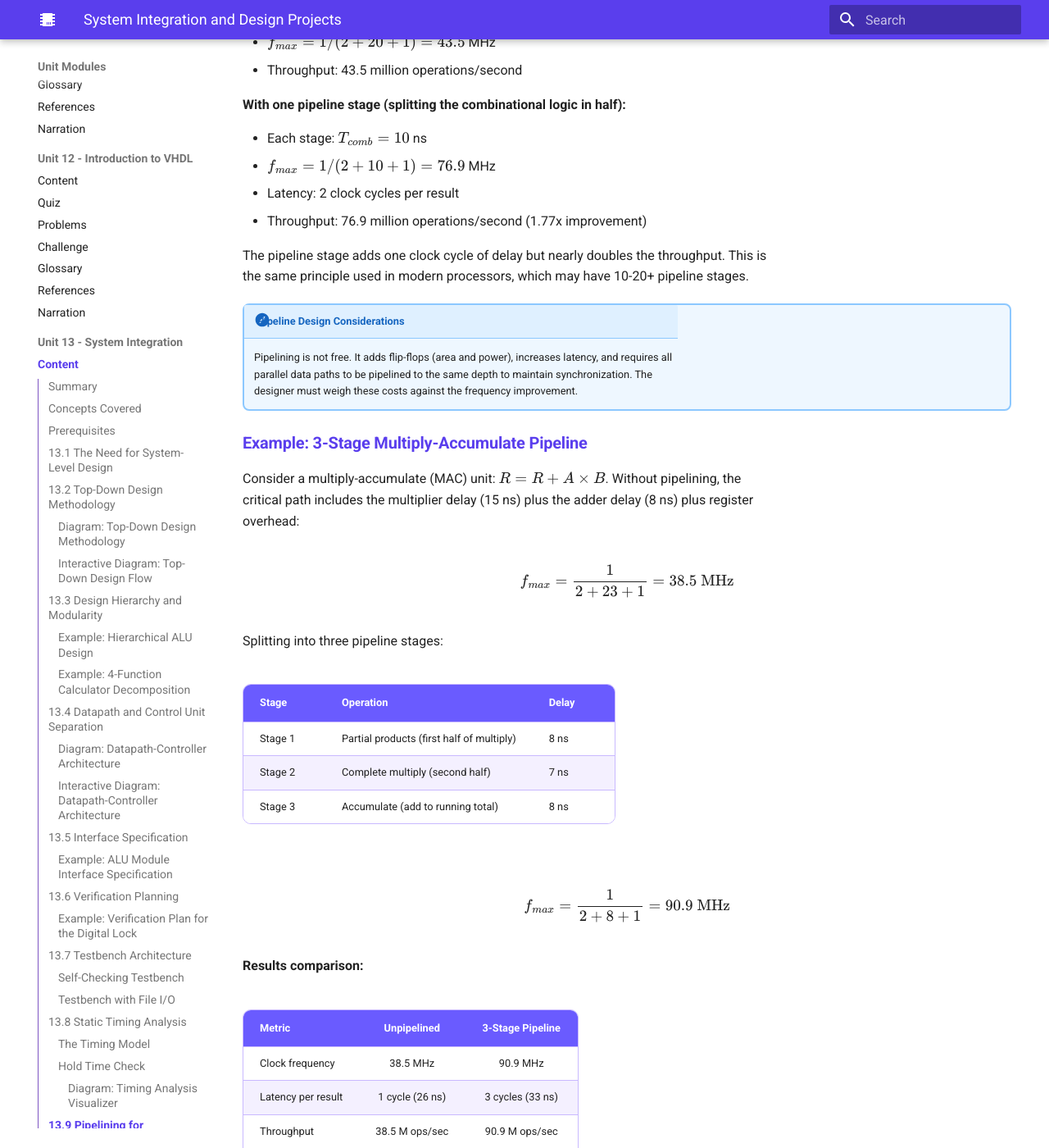
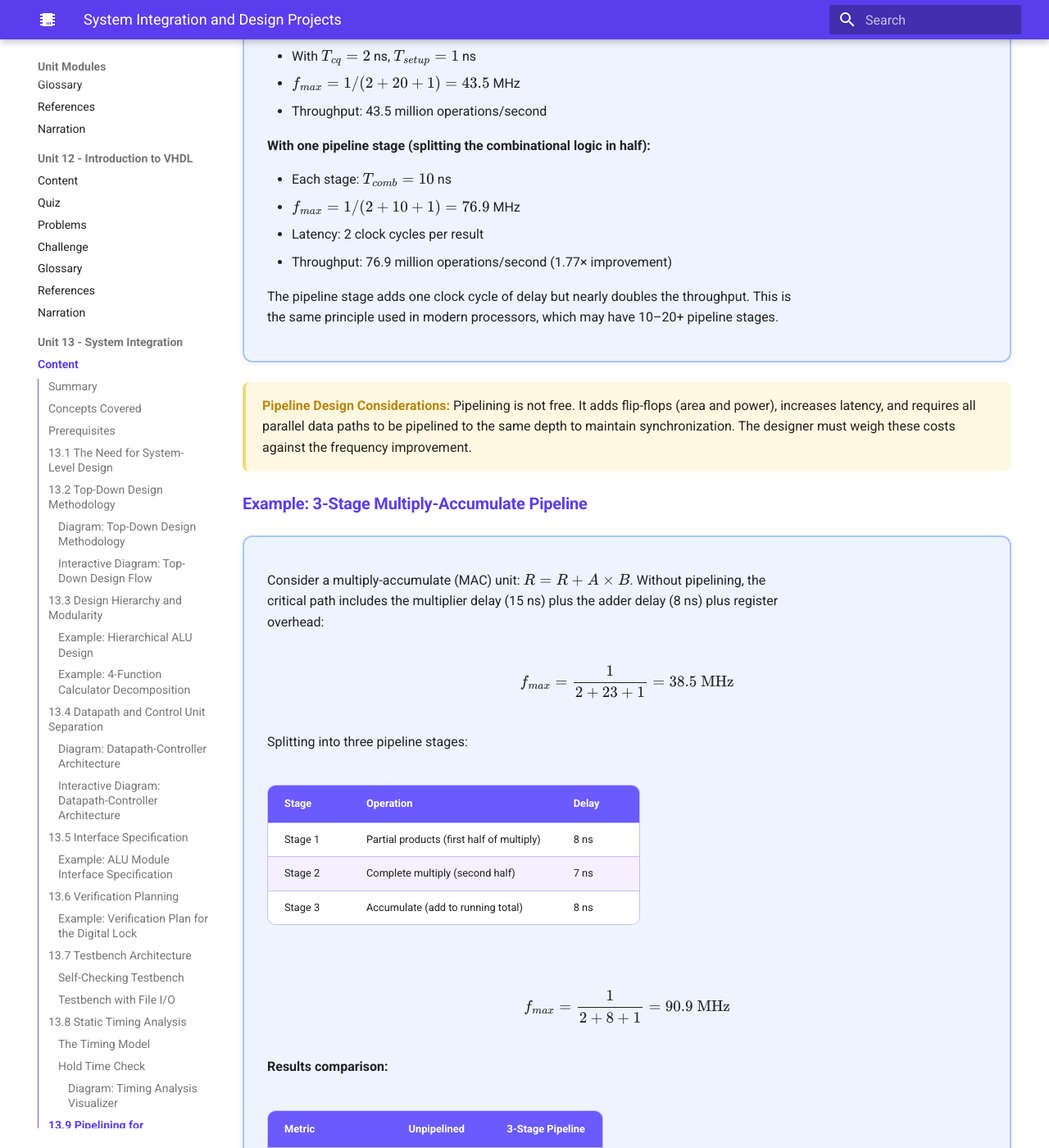
Before and after one commit to Nati-123/intelligent-textbook-ee2301, an MkDocs documentation site: the page built from docs/unit13-system-integration/index.md, in a window 1280 px wide and 1400 px high, scrolled down 15872 px. Shown: the whole window at 82% size. Built offline with MkDocs 1.6.1 and Material for MkDocs 9.7.7, drawn with Linux system fonts in a browser that asks for light colours; nearby versions of some CDN libraries; some of the changed text lies outside the part shown.

Commit message:
Restyle Unit 13.9 Pipelining section with styled cards and callout boxes
Replace plain markdown with blue info cards, yellow note box, and red
warning box matching the textbook's card styling conventions.

Co-Authored-By: Claude Opus 4.6 <noreply@anthropic.com>

```diff
--- a/docs/unit13-system-integration/index.md
+++ b/docs/unit13-system-integration/index.md
@@ -456,30 +456,37 @@ This ensures that data doesn't change too quickly after the clock edge. Hold tim
 
 <h2 style="color: #5A3EED !important; border-bottom: 2px solid #5A3EED; padding-bottom: 0.3rem; font-weight: 700; margin-top: 2rem;">13.9 Pipelining for Performance</h2>
 
+<div markdown style="background: #EEF4FF; border: 2px solid #A8C8FF; border-radius: 12px; padding: 24px 28px; margin: 1.2rem 0; box-shadow: 0 2px 8px rgba(90,61,237,0.07);">
+
 When the critical path limits clock frequency to an unacceptable level, **pipelining** breaks the critical path by inserting registers at intermediate points. This trades **latency** (more clock cycles to complete one operation) for **throughput** (higher clock frequency, more operations per second).
 
 **Without pipelining:**
 
-- Critical path delay: $T_{comb} = 20$ ns
-- With $T_{cq} = 2$ ns, $T_{setup} = 1$ ns
-- $f_{max} = 1/(2 + 20 + 1) = 43.5$ MHz
+- Critical path delay: <span class="arithmatex">\(T_{comb} = 20\)</span> ns
+- With <span class="arithmatex">\(T_{cq} = 2\)</span> ns, <span class="arithmatex">\(T_{setup} = 1\)</span> ns
+- <span class="arithmatex">\(f_{max} = 1/(2 + 20 + 1) = 43.5\)</span> MHz
 - Throughput: 43.5 million operations/second
 
 **With one pipeline stage (splitting the combinational logic in half):**
 
-- Each stage: $T_{comb} = 10$ ns
-- $f_{max} = 1/(2 + 10 + 1) = 76.9$ MHz
+- Each stage: <span class="arithmatex">\(T_{comb} = 10\)</span> ns
+- <span class="arithmatex">\(f_{max} = 1/(2 + 10 + 1) = 76.9\)</span> MHz
 - Latency: 2 clock cycles per result
-- Throughput: 76.9 million operations/second (1.77x improvement)
+- Throughput: 76.9 million operations/second (1.77× improvement)
 
-The pipeline stage adds one clock cycle of delay but nearly doubles the throughput. This is the same principle used in modern processors, which may have 10-20+ pipeline stages.
+The pipeline stage adds one clock cycle of delay but nearly doubles the throughput. This is the same principle used in modern processors, which may have 10–20+ pipeline stages.
 
-!!! note "Pipeline Design Considerations"
-    Pipelining is not free. It adds flip-flops (area and power), increases latency, and requires all parallel data paths to be pipelined to the same depth to maintain synchronization. The designer must weigh these costs against the frequency improvement.
+</div>
+
+<div style="background: #FFF8E1; border-left: 4px solid #F0D87A; border-radius: 8px; padding: 16px 20px; margin: 1rem 0;">
+<strong style="color: #B8860B;">Pipeline Design Considerations:</strong> Pipelining is not free. It adds flip-flops (area and power), increases latency, and requires all parallel data paths to be pipelined to the same depth to maintain synchronization. The designer must weigh these costs against the frequency improvement.
+</div>
 
 <h3 style="color: #5A3EED; font-weight: 600; margin-top: 1.2rem;">Example: 3-Stage Multiply-Accumulate Pipeline</h3>
 
-Consider a multiply-accumulate (MAC) unit: $R = R + A \times B$. Without pipelining, the critical path includes the multiplier delay (15 ns) plus the adder delay (8 ns) plus register overhead:
+<div markdown style="background: #EEF4FF; border: 2px solid #A8C8FF; border-radius: 12px; padding: 24px 28px; margin: 1.2rem 0; box-shadow: 0 2px 8px rgba(90,61,237,0.07);">
+
+Consider a multiply-accumulate (MAC) unit: <span class="arithmatex">\(R = R + A \times B\)</span>. Without pipelining, the critical path includes the multiplier delay (15 ns) plus the adder delay (8 ns) plus register overhead:
 
 $$f_{max} = \frac{1}{2 + 23 + 1} = 38.5 \text{ MHz}$$
 
@@ -504,8 +511,11 @@ $$f_{max} = \frac{1}{2 + 8 + 1} = 90.9 \text{ MHz}$$
 
 The pipeline achieves **2.36× throughput** at the cost of 2 extra cycles of latency and additional flip-flops. In a DSP application processing a continuous stream of audio samples, the extra latency is negligible (33 ns vs 26 ns), but the throughput gain allows processing 2.36× more channels.
 
-!!! warning "Pipeline Hazard"
-    In the MAC example, Stage 3 reads the accumulator register $R$ that it also writes. If a new multiply feeds the same accumulator, the result from Stage 3 must be forwarded back before the next addition. This **data hazard** requires either **forwarding logic** (adding a bypass MUX) or inserting a **pipeline stall** (bubble) to wait for the write to complete. Hazard resolution adds complexity but is essential for correctness.
+</div>
+
+<div style="background: #FFF0F0; border-left: 4px solid #E57373; border-radius: 8px; padding: 16px 20px; margin: 1rem 0;">
+<strong style="color: #C62828;">Pipeline Hazard:</strong> In the MAC example, Stage 3 reads the accumulator register <span class="arithmatex">\(R\)</span> that it also writes. If a new multiply feeds the same accumulator, the result from Stage 3 must be forwarded back before the next addition. This <strong>data hazard</strong> requires either <strong>forwarding logic</strong> (adding a bypass MUX) or inserting a <strong>pipeline stall</strong> (bubble) to wait for the write to complete. Hazard resolution adds complexity but is essential for correctness.
+</div>
 
 <h4 style="color: #5A3EED; font-weight: 700;">Diagram: Pipeline Stages</h4>
 
```
